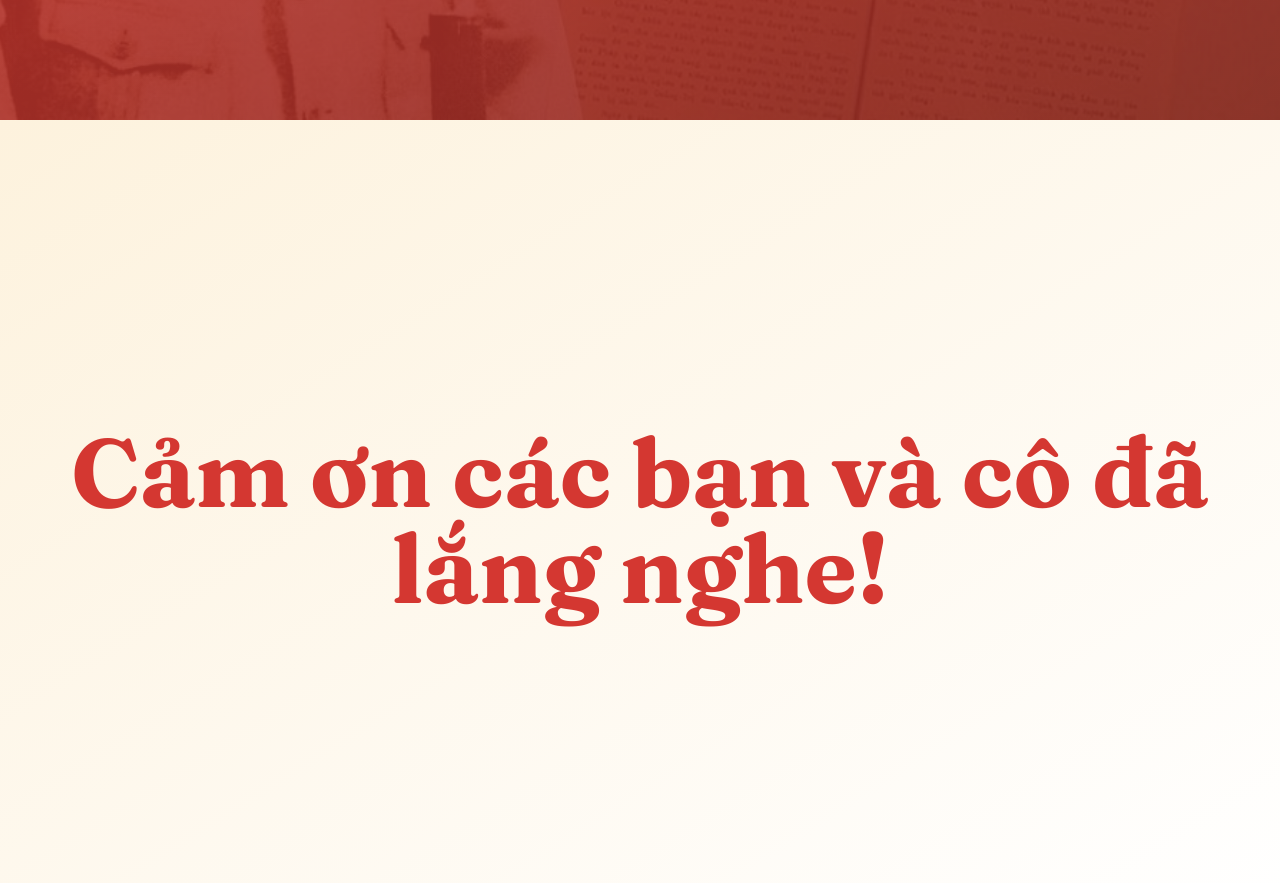
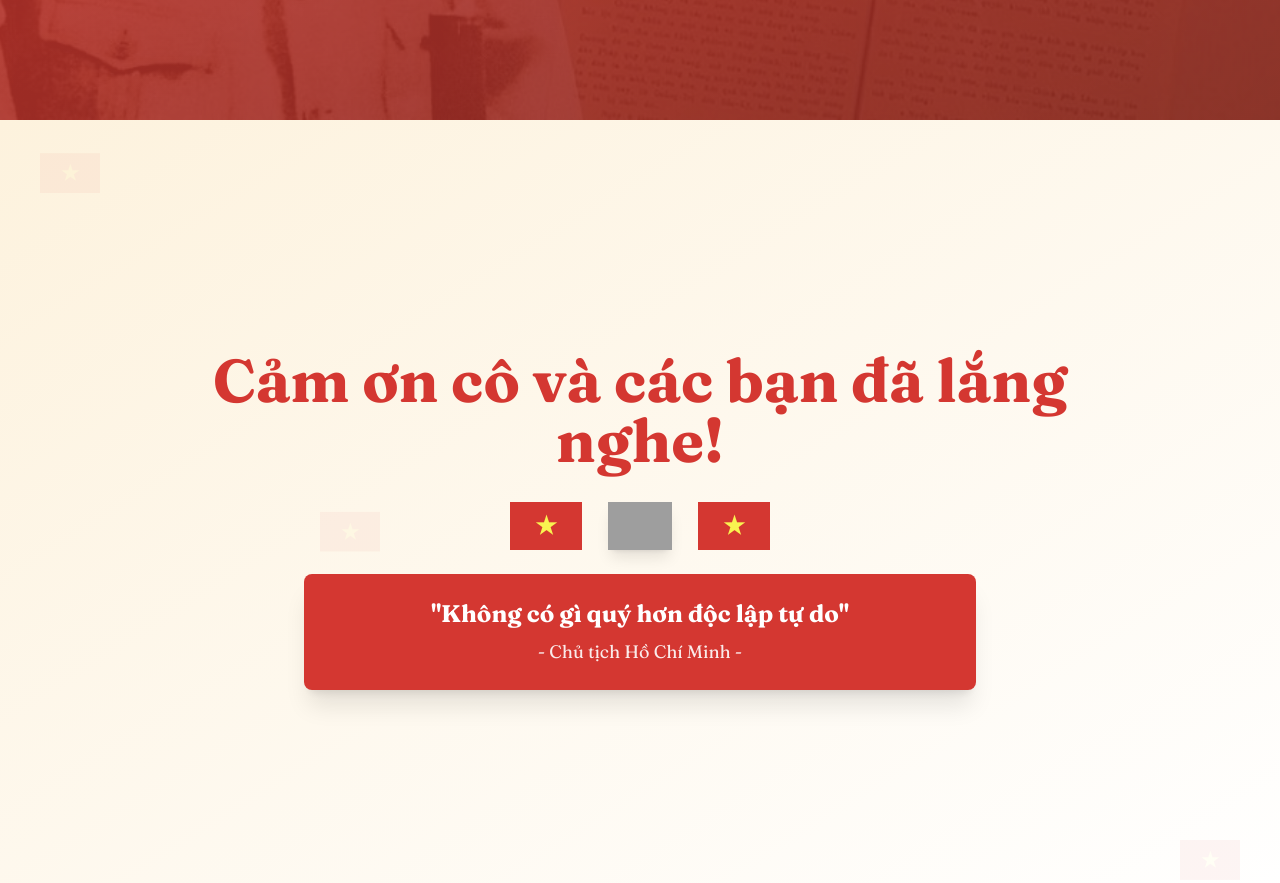
Before and after one commit to CodeCuaTienNe/slide_HCM, a plain HTML site: page index.html in a window 1280 px wide. Shown: the part 7080-7963 px from the top of the page. Drawn offline with nearby package versions, Linux system fonts and the light colour scheme; grey boxes are pictures that could not be loaded.

Commit message:
sửa UI

```diff
--- a/index.html
+++ b/index.html
@@ -580,9 +580,32 @@
     </section>
 
      <!-- Thank You Section -->
-     <section id="thankyou" class="section-height bg-gradient-to-br from-cream to-white text-vn-red flex items-center justify-center">
-         <div class="container mx-auto px-6 text-center">
-             <h1 class="text-8xl font-bold font-fraunces text-vn-red">Cảm ơn các bạn và cô đã lắng nghe!</h1>
+     <section id="thankyou" class="section-height bg-gradient-to-br from-cream to-white text-vn-red flex items-center justify-center relative overflow-hidden">
+         <!-- Background decorative elements -->
+         <div class="absolute inset-0 opacity-5">
+             <div class="vietnam-flag absolute top-10 left-10 floating-animation" style="transform: scale(2);"></div>
+             <div class="vietnam-flag absolute bottom-10 right-10 floating-animation" style="transform: scale(2); animation-delay: 1s;"></div>
+             <div class="vietnam-flag absolute top-1/2 left-1/4 floating-animation" style="transform: scale(1.5); animation-delay: 2s;"></div>
+         </div>
+
+         <div class="container mx-auto px-6 text-center relative z-10">
+             <div class="max-w-4xl mx-auto">
+                 <!-- Main title -->
+                 <h1 class="text-6xl font-bold font-fraunces text-vn-red mb-8">Cảm ơn cô và các bạn đã lắng nghe!</h1>
+
+                 <!-- Decorative elements -->
+                 <div class="flex justify-center items-center space-x-8 mb-6">
+                     <div class="vietnam-flag" style="transform: scale(1.2);"></div>
+                     <img src="https://xdcs.cdnchinhphu.vn/zoom/600_315/446259493575335936/2023/3/10/dang-16784144943761473686155-11-0-282-434-crop-1678414546006366307104.jpg" alt="Cờ Đảng" class="w-14.1 h-12 object-cover shadow-lg">
+                     <div class="vietnam-flag" style="transform: scale(1.2); animation-delay: 0.5s;"></div>
+                 </div>
+
+                 <!-- Quote -->
+                 <div class="bg-vn-red text-white p-6 rounded-lg shadow-xl mx-auto max-w-2xl">
+                     <p class="text-2xl font-fraunces font-bold mb-2">"Không có gì quý hơn độc lập tự do"</p>
+                     <p class="text-lg font-fraunces opacity-90">- Chủ tịch Hồ Chí Minh -</p>
+                 </div>
+             </div>
          </div>
      </section>
 
```
